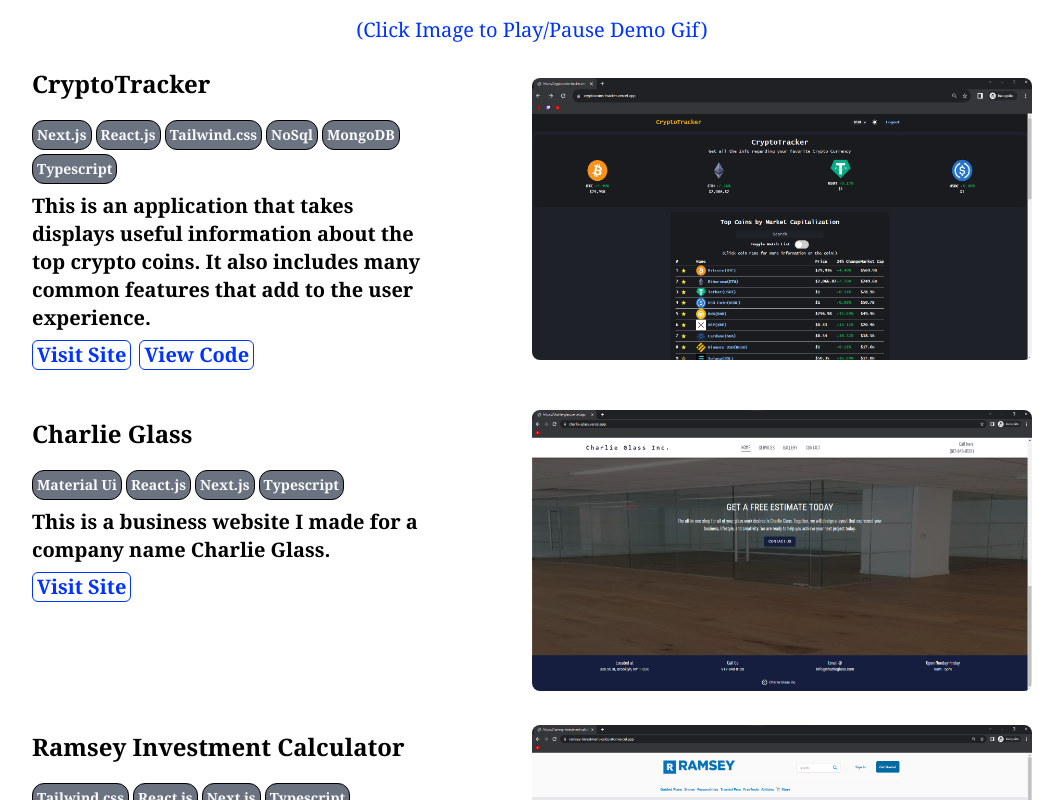
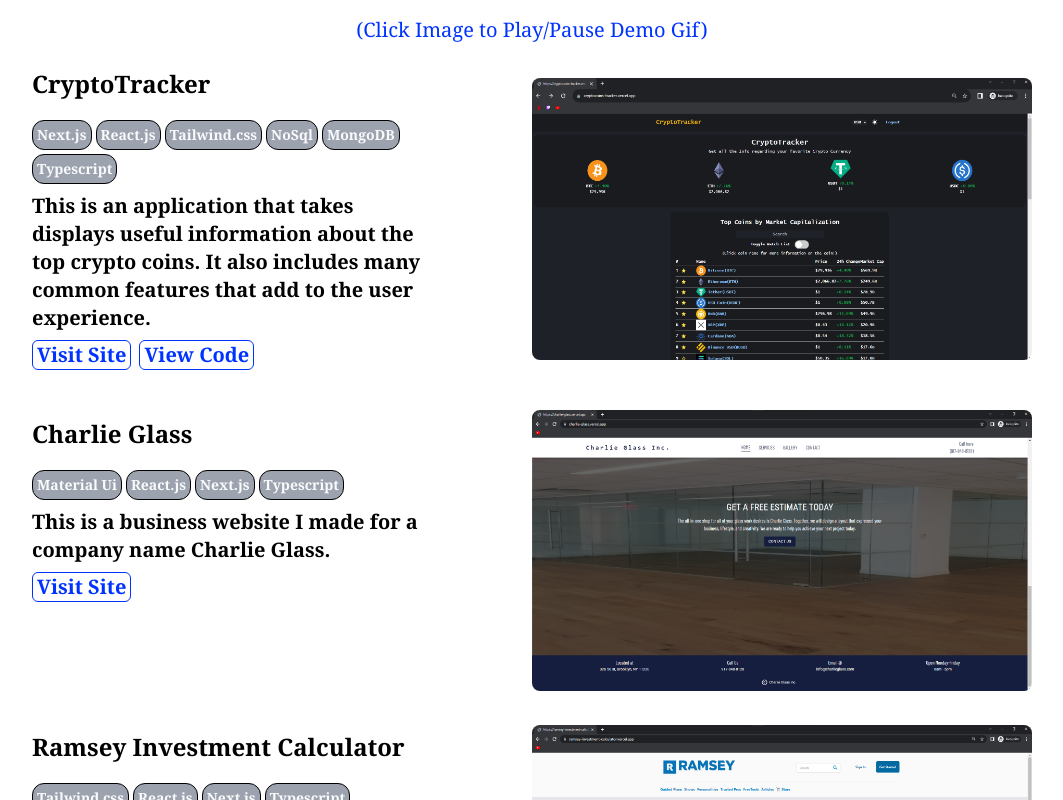
Before and after one commit to nsikan-na/portfolio, a Next.js app: page / in a window 1280 px wide. Shown: the part 1620-2420 px from the top of the page, without its empty margins (108-1171 px from the left). Built offline with nearby package versions, Linux system fonts and the light colour scheme.

Commit message:
changed button style back

```diff
--- a/components/ProjectTemplate.tsx
+++ b/components/ProjectTemplate.tsx
@@ -20,7 +20,7 @@
         <div className="py-2 ">
           {skills.map((skill: string) => (
             <button
-              className="px-1 py-1 rounded-xl bg-gray-500 mr-1 mt-1 font-bold text-gray-50 cursor-text text-sm"
+              className="px-1 py-1 rounded-xl bg-gray-400 mr-1 mt-1 font-bold text-gray-50 cursor-text text-sm"
               style={{ border: "1px solid black" }}
               key={skill}
             >
```
